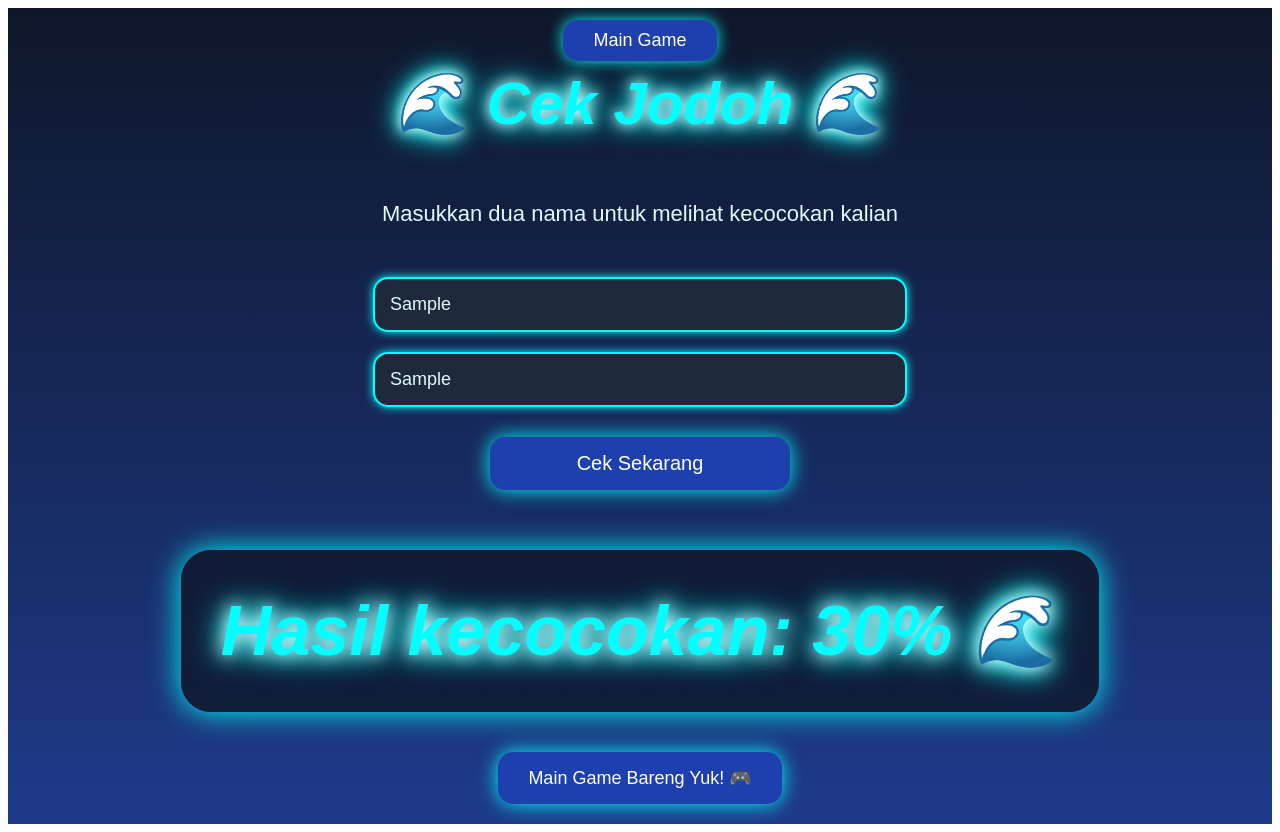
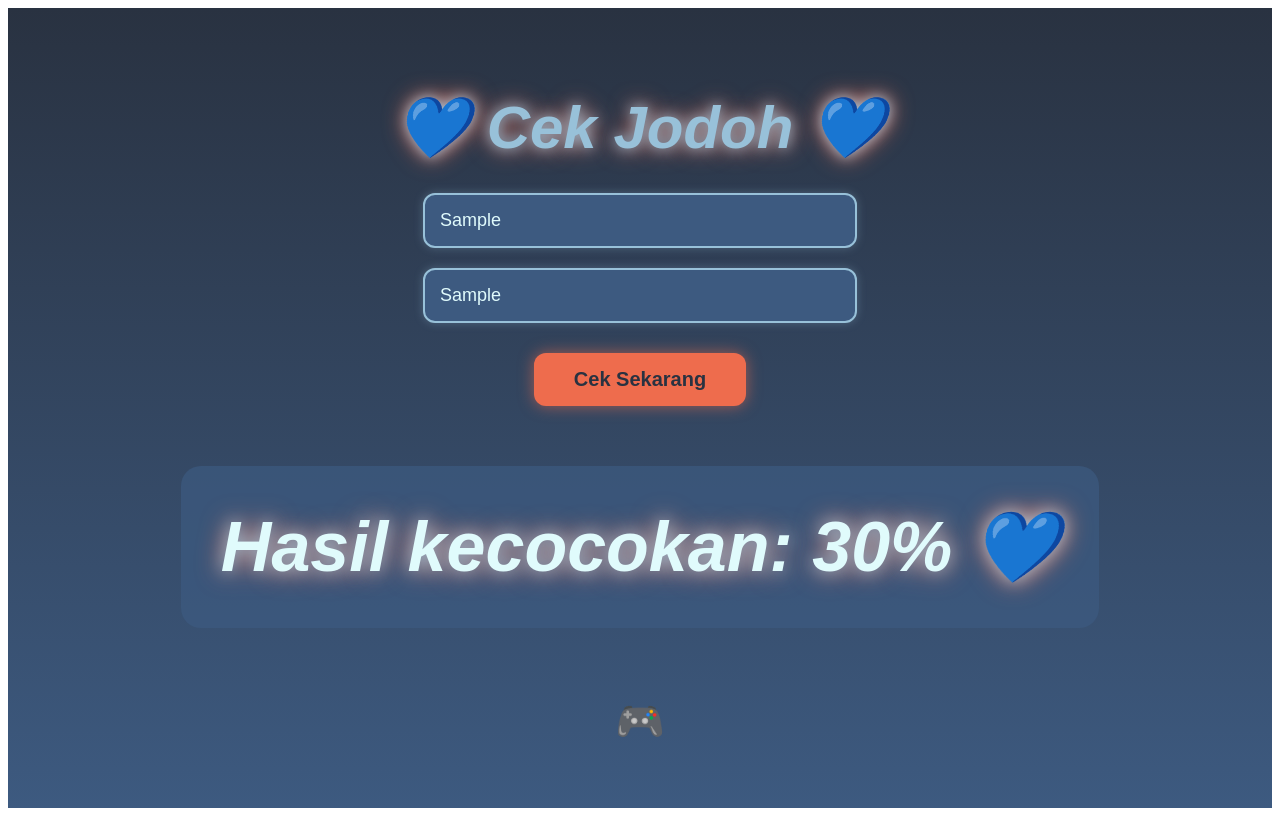
Before and after one commit to xzqrnc/cekjodoh-app, a Next.js app: page / in a window 1280 px wide. Both pictures are taken after typing "Sample", "Sample" into the empty fields and a click on the button "Cek Sekarang". Built offline with nearby package versions, Linux system fonts and the light colour scheme.

Commit message:
Update index.js

```diff
--- a/pages/index.js
+++ b/pages/index.js
@@ -24,7 +24,7 @@ export default function Home() {
     });
 
     const data = await res.json();
-    setResult(`Hasil kecocokan: ${data.result}% 🌊`);
+    setResult(`Hasil kecocokan: ${data.result}% 💙`);
     setLoading(false);
   };
 
@@ -66,11 +66,11 @@ export default function Home() {
         width: '100%',
         height: '80px',
         fontSize: '40px',
-        background: '#0f172a',
-        color: '#00ffff',
-        border: '3px solid #1e3a8a',
+        background: '#3d5a80',
+        color: '#e0fbfc',
+        border: '3px solid #98c1d9',
         cursor: 'pointer',
-        boxShadow: '0 0 10px #00ffff'
+        boxShadow: '0 0 15px rgba(152, 193, 217, 0.5)'
       }}
       onClick={() => handleClick(i)}
     >
@@ -78,27 +78,22 @@ export default function Home() {
     </button>
   );
 
-  const glowStyle = {
-    fontStyle: 'italic',
-    animation: 'glow 2s ease-in-out infinite alternate'
-  };
-
   return (
     <>
       <style jsx global>{`
         @keyframes glow {
           from {
-            text-shadow: 0 0 10px #fff, 0 0 20px #00ffff, 0 0 30px #00ffff;
+            text-shadow: 0 0 10px #98c1d9, 0 0 20px #ee6c4d;
           }
           to {
-            text-shadow: 0 0 20px #fff, 0 0 30px #00ffff, 0 0 40px #00ffff;
+            text-shadow: 0 0 20px #98c1d9, 0 0 30px #ee6c4d;
           }
         }
       `}</style>
 
       <div style={{
         minHeight: '100vh',
-        background: 'linear-gradient(to bottom, #0f172a, #1e3a8a)',
+        background: 'linear-gradient(to bottom, #293241, #3d5a80)',
         display: 'flex',
         flexDirection: 'column',
         alignItems: 'center',
@@ -108,45 +103,30 @@ export default function Home() {
         boxSizing: 'border-box',
         color: '#e0fbfc'
       }}>
-        {/* Tombol Tab Switch */}
-        <button
-          onClick={() => { setIsGameMode(!isGameMode); resetGame(); }}
-          style={{
-            position: 'absolute',
-            top: '20px',
-            padding: '10px 30px',
-            fontSize: '18px',
-            background: '#1e40af',
-            color: '#fff',
-            border: 'none',
-            borderRadius: '15px',
-            cursor: 'pointer',
-            boxShadow: '0 0 15px #00ffff'
-          }}
-        >
-          {isGameMode ? 'Kembali ke Jodoh' : 'Main Game'}
-        </button>
-
         {!isGameMode ? (
           // TAB JODOH
           <>
-            <h1 style={{ ...glowStyle, fontSize: 'clamp(40px, 10vw, 60px)', color: '#00ffff', textAlign: 'center' }}>
-              🌊 Cek Jodoh 🌊
+            <h1 style={{
+              fontSize: 'clamp(40px, 10vw, 60px)',
+              color: '#98c1d9',
+              textAlign: 'center',
+              fontStyle: 'italic',
+              animation: 'glow 2s ease-in-out infinite alternate',
+              marginBottom: '20px'
+            }}>
+              💙 Cek Jodoh 💙
             </h1>
-            <p style={{ fontSize: 'clamp(18px, 5vw, 22px)', marginBottom: '40px', textAlign: 'center' }}>
-              Masukkan dua nama untuk melihat kecocokan kalian
-            </p>
 
             <form onSubmit={handleSubmit} style={{
               display: 'flex',
               flexDirection: 'column',
               alignItems: 'center',
               width: '100%',
-              maxWidth: '500px'
+              maxWidth: '400px'
             }}>
               <input
                 type="text"
-                placeholder="Nama pertama (contoh: sena)"
+                placeholder="Nama kamu"
                 value={nama1}
                 onChange={(e) => setNama1(e.target.value)}
                 required
@@ -155,16 +135,16 @@ export default function Home() {
                   margin: '10px 0',
                   width: '100%',
                   fontSize: '18px',
-                  borderRadius: '15px',
-                  border: '2px solid #00ffff',
-                  background: '#1e293b',
+                  borderRadius: '12px',
+                  border: '2px solid #98c1d9',
+                  background: '#3d5a80',
                   color: '#e0fbfc',
-                  boxShadow: '0 0 10px #00ffff'
+                  boxShadow: '0 0 10px rgba(152, 193, 217, 0.3)'
                 }}
               />
               <input
                 type="text"
-                placeholder="Nama kedua (contoh: icha)"
+                placeholder="Nama pasanganmu"
                 value={nama2}
                 onChange={(e) => setNama2(e.target.value)}
                 required
@@ -173,28 +153,27 @@ export default function Home() {
                   margin: '10px 0',
                   width: '100%',
                   fontSize: '18px',
-                  borderRadius: '15px',
-                  border: '2px solid #00ffff',
-                  background: '#1e293b',
+                  borderRadius: '12px',
+                  border: '2px solid #98c1d9',
+                  background: '#3d5a80',
                   color: '#e0fbfc',
-                  boxShadow: '0 0 10px #00ffff'
+                  boxShadow: '0 0 10px rgba(152, 193, 217, 0.3)'
                 }}
               />
               <button
                 type="submit"
                 disabled={loading}
                 style={{
-                  padding: '15px 50px',
+                  padding: '15px 40px',
                   fontSize: '20px',
-                  background: '#1e40af',
-                  color: '#fff',
+                  background: '#ee6c4d',
+                  color: '#293241',
                   border: 'none',
-                  borderRadius: '15px',
+                  borderRadius: '12px',
                   cursor: 'pointer',
                   marginTop: '20px',
-                  boxShadow: '0 0 20px #00ffff',
-                  width: '100%',
-                  maxWidth: '300px'
+                  boxShadow: '0 0 15px rgba(238, 108, 77, 0.6)',
+                  fontWeight: 'bold'
                 }}
               >
                 {loading ? 'Menghitung...' : 'Cek Sekarang'}
@@ -206,37 +185,32 @@ export default function Home() {
                 <div style={{
                   marginTop: '60px',
                   padding: 'clamp(20px, 8vw, 40px)',
-                  background: 'rgba(15, 23, 42, 0.8)',
-                  borderRadius: '30px',
+                  background: 'rgba(61, 90, 128, 0.7)',
+                  borderRadius: '20px',
                   fontSize: 'clamp(40px, 15vw, 70px)',
                   fontWeight: 'bold',
-                  color: '#00ffff',
-                  boxShadow: '0 0 30px #00ffff',
+                  color: '#e0fbfc',
                   textAlign: 'center',
                   minWidth: '280px',
-                  ...glowStyle
+                  animation: 'glow 2s ease-in-out infinite alternate',
+                  fontStyle: 'italic'
                 }}>
                   {result}
                 </div>
 
-                {!isGameMode && (
                 <button
                   onClick={() => { setIsGameMode(true); resetGame(); }}
                   style={{
-                      marginTop: '40px',
-                      padding: '15px 30px',
-                      fontSize: '18px',
-                      background: '#1e40af',
-                      color: '#fff',
+                    marginTop: '50px',
+                    padding: '20px',
+                    fontSize: '40px',
+                    background: 'transparent',
                     border: 'none',
-                      borderRadius: '15px',
-                      cursor: 'pointer',
-                      boxShadow: '0 0 20px #00ffff'
+                    cursor: 'pointer'
                   }}
                 >
-                    Main Game Bareng Yuk! 🎮
+                  🎮
                 </button>
-                )}
               </>
             )}
           </>
@@ -244,25 +218,32 @@ export default function Home() {
           // TAB GAME
           <div style={{
             padding: '30px',
-            background: 'rgba(15, 23, 42, 0.9)',
+            background: 'rgba(41, 50, 65, 0.9)',
             borderRadius: '20px',
             textAlign: 'center',
-            boxShadow: '0 0 30px #00ffff',
+            boxShadow: '0 0 30px rgba(152, 193, 217, 0.4)',
             width: '100%',
             maxWidth: '400px'
           }}>
-            <h2 style={{ ...glowStyle, color: '#00ffff', fontSize: 'clamp(30px, 8vw, 40px)' }}>
-              Tic-Tac-Toe (XOX)
+            <h2 style={{
+              color: '#98c1d9',
+              fontSize: 'clamp(30px, 8vw, 40px)',
+              fontStyle: 'italic',
+              animation: 'glow 2s ease-in-out infinite alternate'
+            }}>
+              Tic-Tac-Toe
             </h2>
-            <p style={{ fontSize: '18px' }}>Giliran: <strong style={{ color: '#00ffff' }}>{isXNext ? 'X' : 'O'}</strong></p>
-            {winner && <p style={{ fontSize: '28px', color: '#ff0040', ...glowStyle }}>Pemenang: {winner} 🎉</p>}
-            {!winner && board.every(square => square !== null) && <p style={{ fontSize: '28px', ...glowStyle }}>Seri! 🤝</p>}
+            <p style={{ fontSize: '18px' }}>
+              Giliran: <strong style={{ color: '#ee6c4d' }}>{isXNext ? 'X' : 'O'}</strong>
+            </p>
+            {winner && <p style={{ fontSize: '28px', color: '#ee6c4d', animation: 'glow 1.5s infinite' }}>Pemenang: {winner} 🎉</p>}
+            {!winner && board.every(square => square !== null) && <p style={{ fontSize: '28px', color: '#98c1d9' }}>Seri! 🤝</p>}
 
             <div style={{
               display: 'grid',
               gridTemplateColumns: 'repeat(3, 1fr)',
-              gap: '10px',
-              margin: '20px auto',
+              gap: '12px',
+              margin: '30px auto',
               width: '100%',
               maxWidth: '300px',
               aspectRatio: '1/1'
@@ -270,17 +251,32 @@ export default function Home() {
               {Array(9).fill(null).map((_, i) => renderSquare(i))}
             </div>
 
-            <button onClick={resetGame} style={{
-              padding: '10px 20px',
-              fontSize: '16px',
-              background: '#dc2626',
-              color: '#fff',
+            <button
+              onClick={resetGame}
+              style={{
+                padding: '15px',
+                fontSize: '36px',
+                background: 'transparent',
                 border: 'none',
-              borderRadius: '10px',
-              marginTop: '20px',
-              boxShadow: '0 0 15px #ff0040'
-            }}>
-              Reset Game
+                cursor: 'pointer',
+                marginTop: '20px'
+              }}
+            >
+              🔄
+            </button>
+
+            <button
+              onClick={() => setIsGameMode(false)}
+              style={{
+                marginTop: '40px',
+                padding: '20px',
+                fontSize: '40px',
+                background: 'transparent',
+                border: 'none',
+                cursor: 'pointer'
+              }}
+            >
+              ❤
             </button>
           </div>
         )}
```
Lines whose indentation alone changed are shown as unchanged.
